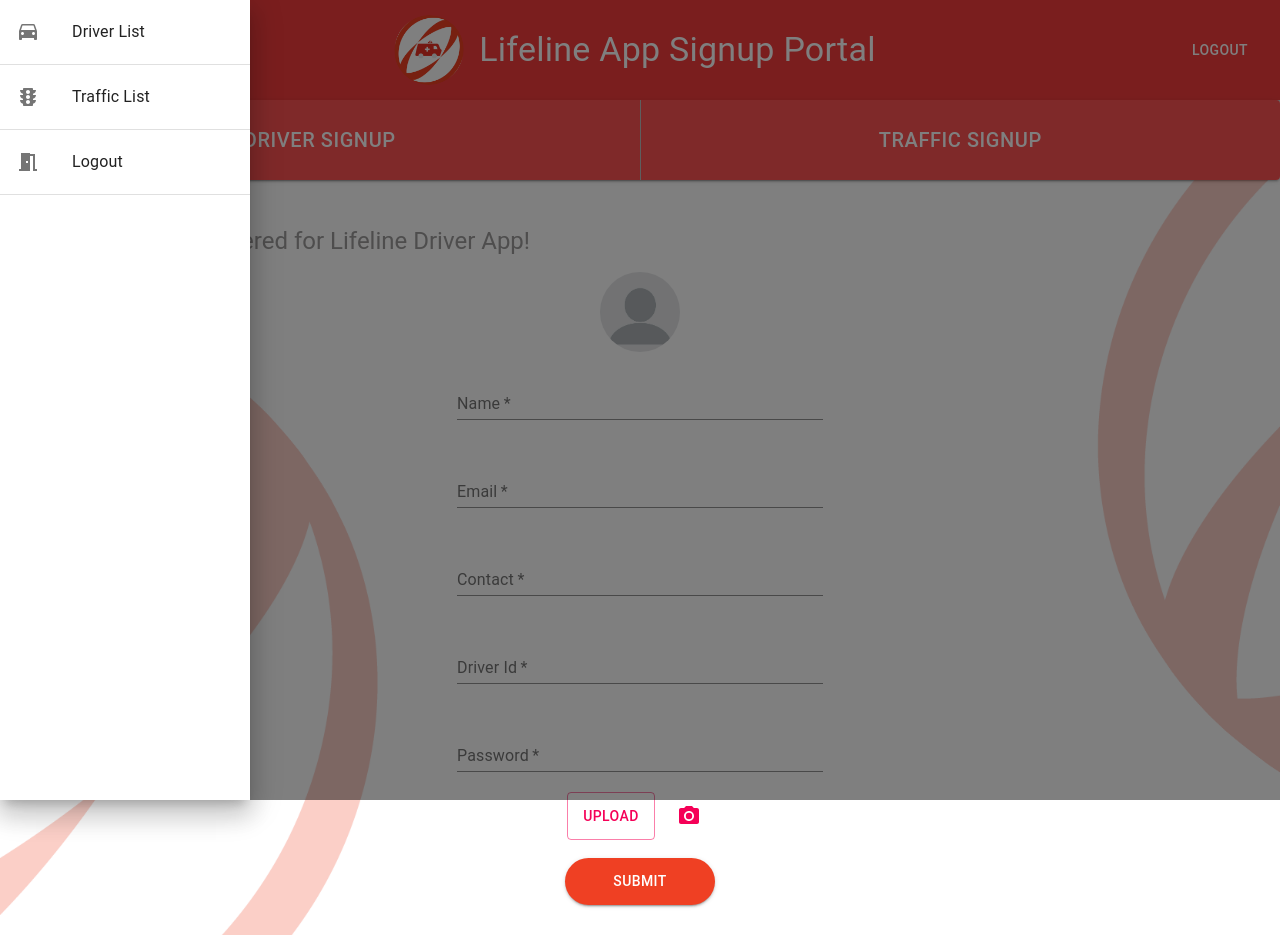
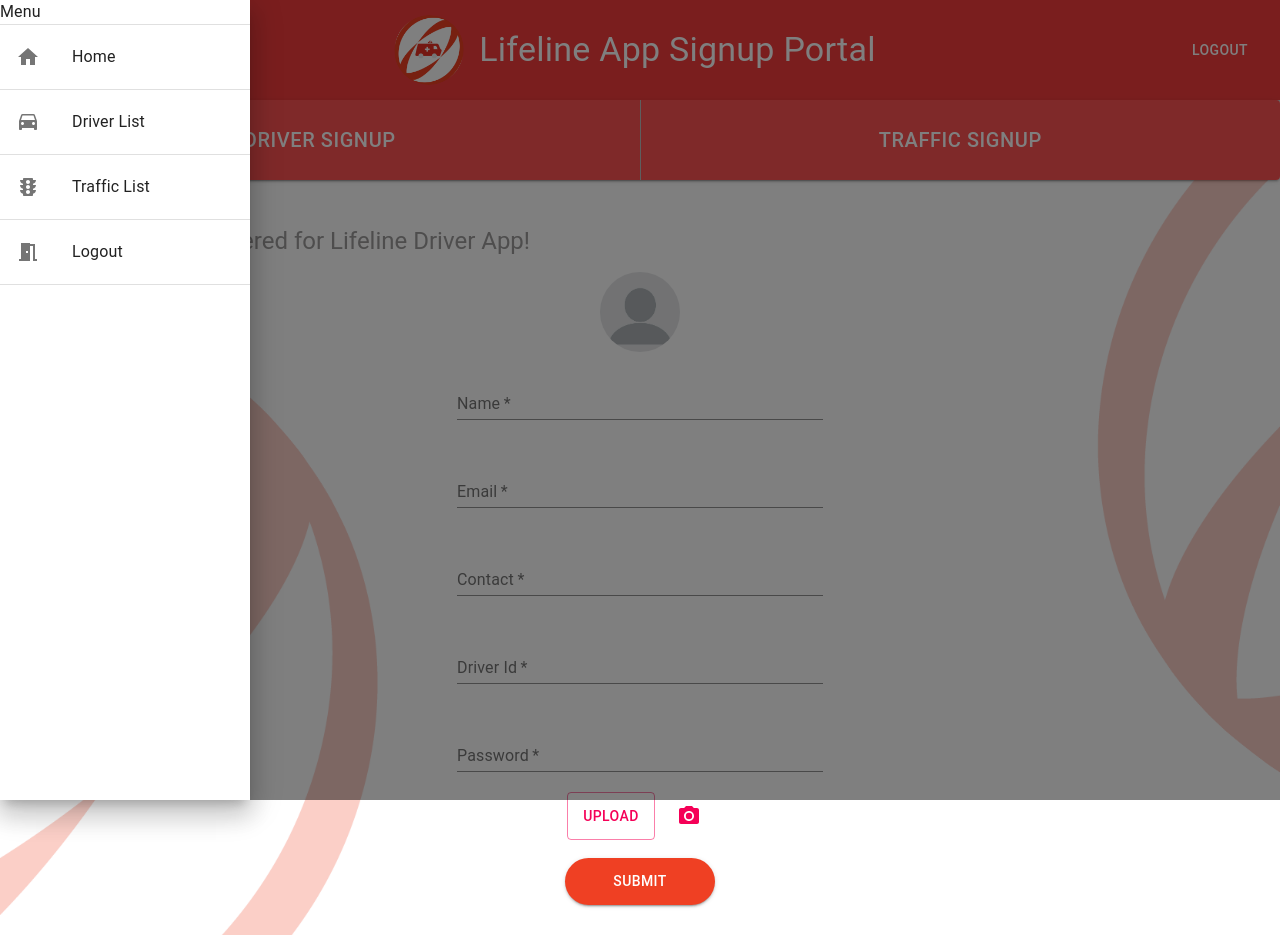
Before and after one commit to ShriBuzz/LifelineWeb, a React (Create React App) app: page /Home in a window 1280 px wide. Both pictures are taken after a click on the button "menu". Built offline with nearby package versions, Linux system fonts and the light colour scheme.

Commit message:
Add driver list route

```diff
--- a/src/components/Drawer/index.js
+++ b/src/components/Drawer/index.js
@@ -1,13 +1,16 @@
 import React, { useState } from "react";
-import { Drawer, IconButton } from "@material-ui/core";
+import { Drawer, Divider, IconButton, Typography } from "@material-ui/core";
 
 import history from "../../navigation/history";
 import ListIcon from "../ListIcon";
 
 import MenuIcon from "@material-ui/icons/Menu";
+import HomeIcon from "@material-ui/icons/Home";
 import DriveEtaIcon from "@material-ui/icons/DriveEta";
 import TrafficIcon from "@material-ui/icons/Traffic";
 import MeetingRoomIcon from "@material-ui/icons/MeetingRoom";
+
+import * as D from "./styles";
 
 export default function TemporaryDrawer() {
   const [left, setLeft] = useState(false);
@@ -23,6 +26,16 @@
     setLeft({ left, [anchor]: open });
   };
 
+  function routeHome(e) {
+    e.preventDefault();
+    history.push("/Home");
+  }
+
+  function routeDlist(e) {
+    e.preventDefault();
+    history.push("/Dlist");
+  }
+
   function handleLogout(e) {
     e.preventDefault();
     history.push("/");
@@ -35,7 +48,14 @@
       onKeyDown={toggleDrawer(anchor, false)}
       style={{ width: 250 }}
     >
-      <ListIcon text={"Driver List"} icon={<DriveEtaIcon />} />
+      <Typography style={D.title}>Menu</Typography>
+      <Divider />
+      <ListIcon text={"Home"} icon={<HomeIcon />} onSubmit={routeHome} />
+      <ListIcon
+        text={"Driver List"}
+        icon={<DriveEtaIcon />}
+        onSubmit={routeDlist}
+      />
       <ListIcon text={"Traffic List"} icon={<TrafficIcon />} />
       <ListIcon
         text={"Logout"}
```
